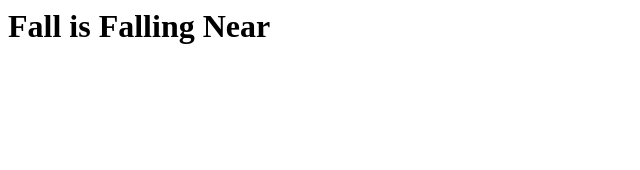
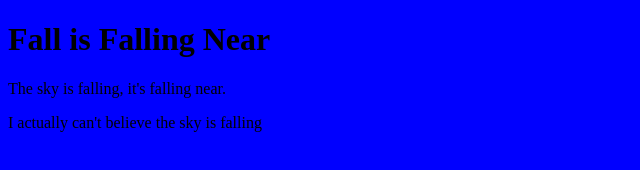
Before and after one commit to TNortnern/Fall, a plain HTML site: page index.html in a window 1280 px wide. Shown: the whole page, without its empty margins (0-640 px from the left). Drawn offline with Linux system fonts and the light colour scheme.

Commit message:
paragraph and styles sheet added

```diff
--- a/index.html
+++ b/index.html
@@ -1 +1,11 @@
+<!DOCTYPE html>
+<html>
+<head>
+	<title>GitPractice</title>
+	<link href="styles.css" rel="stylesheet">
+</head>
 <h1>Fall is Falling Near</h1>
+<body>
+	<p>The sky is falling, it's falling near.</p>
+	<p>I actually can't believe the sky is falling</p>
+</body>
--- /dev/null
+++ b/styles.css
@@ -0,0 +1,4 @@
+body
+{
+	background-color:blue;
+}
```
